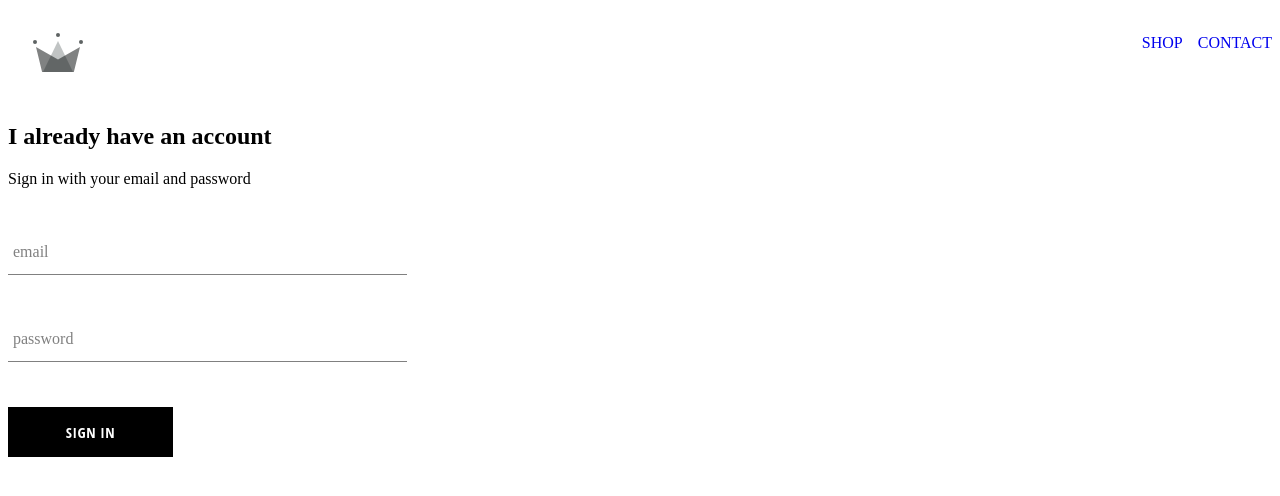
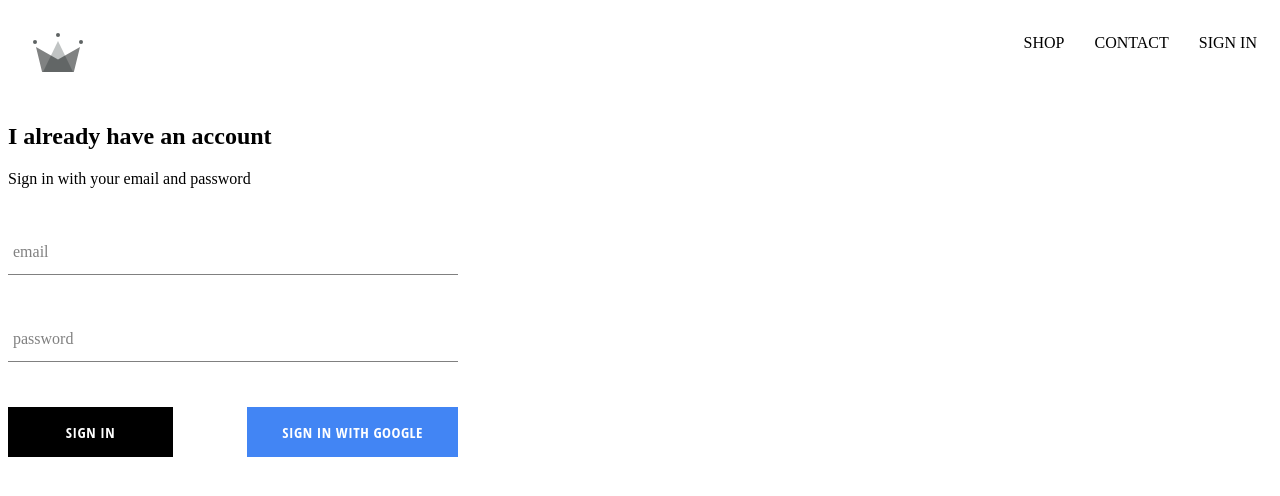
Before and after one commit to Pearlybrah/clothing, a React (Create React App) app: page /signin in a window 1280 px wide. Shown: the top 496 px of the page. Built offline with nearby package versions, Linux system fonts and the light colour scheme; no server answers.

Commit message:
integrated firebase into app, added google auth, created sign in page

```diff
--- a/package.json
+++ b/package.json
@@ -6,6 +6,7 @@
     "@testing-library/jest-dom": "^4.2.4",
     "@testing-library/react": "^9.4.0",
     "@testing-library/user-event": "^7.2.1",
+    "firebase": "^7.9.1",
     "node-sass": "^4.13.1",
     "react": "^16.12.0",
     "react-dom": "^16.12.0",
--- a/src/App.css
+++ b/src/App.css
@@ -1,3 +1,8 @@
 a {
   text-decoration: none;
+  color: black;
 }
+
+* {
+  box-sizing: border-box;
+}
--- a/src/App.js
+++ b/src/App.js
@@ -9,10 +9,29 @@
 
 import Header from "../src/components/header/header.component";
 
-function App() {
+import { auth } from "./firebase/firebase.utils";
+
+class App extends React.Component {
+  state = {
+    currentUser: null
+  };
+
+  unsubscribeFromAuth = null;
+
+  componentDidMount() {
+    this.unsubscribeFromAuth = auth.onAuthStateChanged(user => {
+      this.setState({ currentUser: user });
+    });
+  }
+
+  componentWillUnmount() {
+    this.unsubscribeFromAuth();
+  }
+
+  render() {
     return (
       <div>
-      <Header />
+        <Header currentUser={this.state.currentUser} />
         <Switch>
           <Route exact path="/" component={HomePage} />
           <Route path="/shop" component={ShopPage} />
@@ -21,5 +40,6 @@
       </div>
     );
   }
+}
 
 export default App;
--- a/src/components/custom-button/custom-button.component.jsx
+++ b/src/components/custom-button/custom-button.component.jsx
@@ -2,8 +2,11 @@
 
 import "./custom-button.styles.scss";
 
-const CustomButton = ({ children, ...otherProps }) => (
-  <button className="custom-button" {...otherProps}>
+const CustomButton = ({ children, isGoogleSignIn, ...otherProps }) => (
+  <button
+    className={`${isGoogleSignIn ? "google-sign-in" : ""} custom-button`}
+    {...otherProps}
+  >
     {children}
   </button>
 );
--- a/src/components/custom-button/custom-button.styles.scss
+++ b/src/components/custom-button/custom-button.styles.scss
@@ -19,4 +19,14 @@
     color: black;
     border: 1px solid black;
   }
+
+  &.google-sign-in {
+    background-color: #4285f4;
+    color: white;
+
+    &:hover {
+      background-color: #357ae8;
+      border: none;
+    }
+  }
 }
--- a/src/components/header/header.component.jsx
+++ b/src/components/header/header.component.jsx
@@ -3,9 +3,11 @@
 
 import { ReactComponent as Logo } from "../../assets/crown.svg";
 
+import { auth } from "../../firebase/firebase.utils";
+
 import "./header.styles.scss";
 
-const Header = () => (
+const Header = ({ currentUser }) => (
   <div className="header">
     <Link to="/" className="logo-container">
       <Logo className="logo" />
@@ -14,9 +16,18 @@
       <Link className="option" to="/shop">
         SHOP
       </Link>
-      <Link classname="option" to="/contact">
+      <Link className="option" to="/contact">
         CONTACT
       </Link>
+      {currentUser ? (
+        <div className="option" onClick={() => auth.signOut()}>
+          SIGN OUT
+        </div>
+      ) : (
+        <Link className="option" to="/signin">
+          SIGN IN
+        </Link>
+      )}
     </div>
   </div>
 );
--- a/src/components/header/header.styles.scss
+++ b/src/components/header/header.styles.scss
@@ -20,6 +20,7 @@
 
     .option {
       padding: 10px 15px;
+      cursor: pointer;
     }
   }
 }
--- a/src/components/sign-in/sign-in.component.jsx
+++ b/src/components/sign-in/sign-in.component.jsx
@@ -4,6 +4,8 @@
 
 import FormInput from "../form-input/form-input.component";
 import CustomButton from "../custom-button/custom-button.component";
+
+import { SignInWithGoogle } from "../../firebase/firebase.utils";
 
 class SignIn extends React.Component {
   state = {
@@ -47,7 +49,12 @@
             required
           />
 
-          <CustomButton type="submit">Sign In</CustomButton>
+          <div className="buttons">
+            <CustomButton type="submit">Sign In</CustomButton>
+            <CustomButton onClick={SignInWithGoogle} isGoogleSignIn>
+              Sign In With Google
+            </CustomButton>
+          </div>
         </form>
       </div>
     );
--- a/src/components/sign-in/sign-in.styles.scss
+++ b/src/components/sign-in/sign-in.styles.scss
@@ -1,5 +1,5 @@
 .sign-in {
-  width: 30vw;
+  width: 450px;
   display: flex;
   flex-direction: column;
 }
@@ -7,3 +7,8 @@
 .title {
   margin: 10px 10px;
 }
+
+.buttons {
+  display: flex;
+  justify-content: space-between;
+}
--- /dev/null
+++ b/src/firebase/firebase.utils.js
@@ -0,0 +1,26 @@
+import firebase from "firebase/app";
+import "firebase/firestore";
+import "firebase/auth";
+
+const config = {
+  apiKey: "AIzaSyBH_ji5AdTecVSvS7fQ_vNRIvjQsK5tG24",
+  authDomain: "clothing-d74b7.firebaseapp.com",
+  databaseURL: "https://clothing-d74b7.firebaseio.com",
+  projectId: "clothing-d74b7",
+  storageBucket: "clothing-d74b7.appspot.com",
+  messagingSenderId: "846082456555",
+  appId: "1:846082456555:web:c1131554c9171fd8ac77ae",
+  measurementId: "G-9FJXDH1GPF"
+};
+
+firebase.initializeApp(config);
+
+export const auth = firebase.auth();
+export const firestore = firebase.firestore();
+
+const provider = new firebase.auth.GoogleAuthProvider();
+provider.setCustomParameters({ prompt: "select_account" });
+
+export const SignInWithGoogle = () => auth.signInWithPopup(provider);
+
+export default firebase;
```
Also changed, not shown: 1 other file (tests, documents, lock files or other folders). Lines whose indentation alone changed are shown as unchanged.
